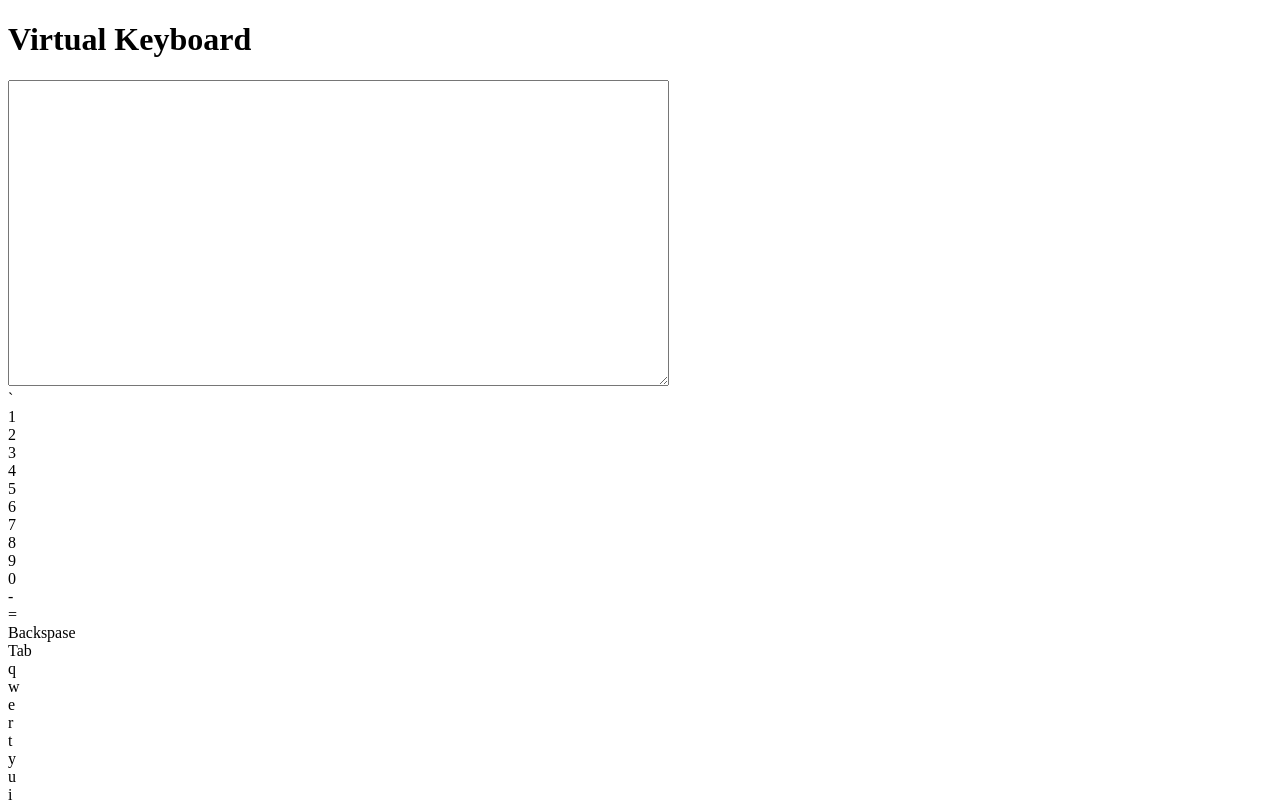
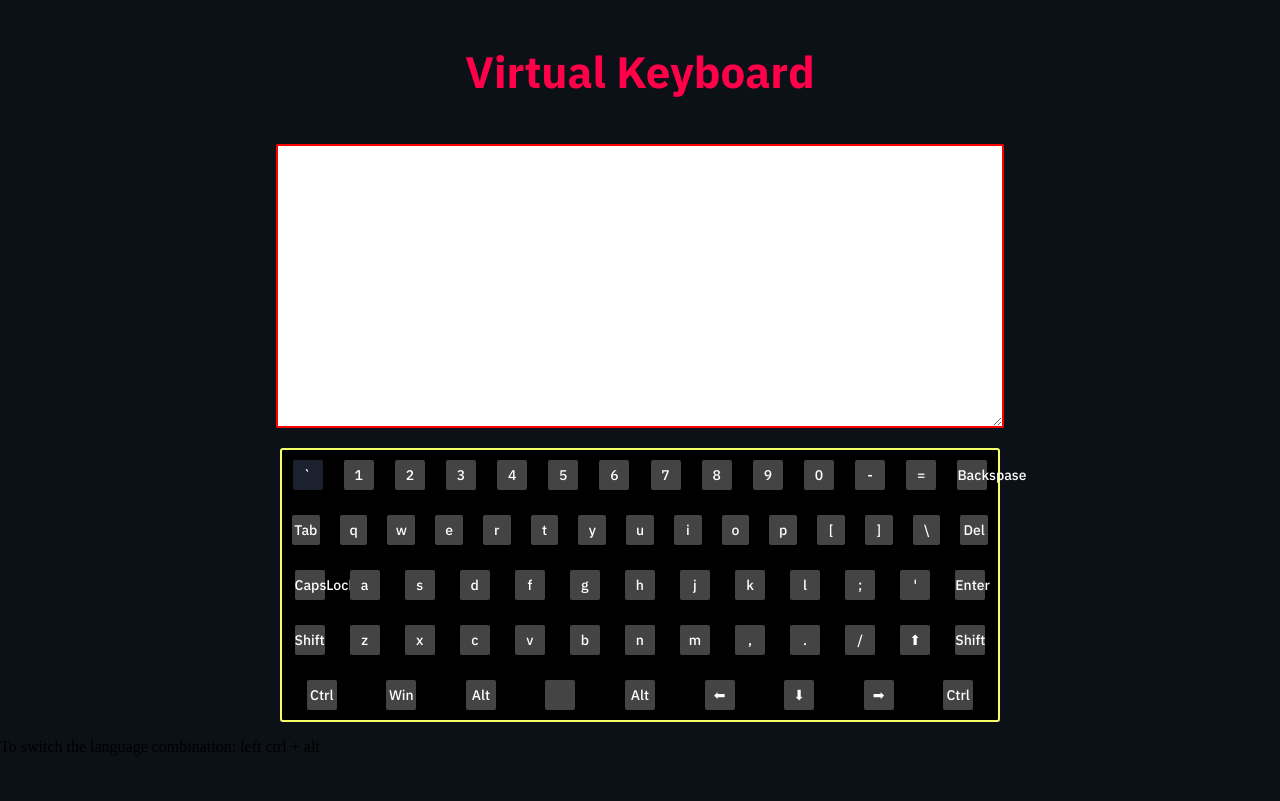
Before and after one commit to LInus1408/RSS-Virtual-Keyboard, a website built with webpack: page src/index.html in a window 1280 px wide. Shown: the top 801 px of the page. Built offline with nearby package versions, Linux system fonts and the light colour scheme.

Commit message:
feat: add styles to keyboard

```diff
--- /dev/null
+++ b/src/sass/abstracts/mixins.scss
@@ -0,0 +1,15 @@
+@mixin font($font-weight, $font-size, $line-height, $color) {
+  font-family: $font-family;
+  font-style: normal;
+  font-weight: $font-weight;
+  font-size: $font-size;
+  line-height: $line-height;
+  color: $color;
+}
+
+@mixin flex-block($justify-content, $flex-direction,$align-items) {
+  display: flex;
+  justify-content: $justify-content;
+  flex-direction: $flex-direction;
+  align-items: $align-items;
+}
--- /dev/null
+++ b/src/sass/abstracts/variables.scss
@@ -0,0 +1,9 @@
+$font-family: 'IBM Plex Sans', 'Arial', sans-serif;
+
+$bcgColor1: black;
+
+$color-font1: #ff0049;
+$color-font2: white;
+
+$color-border1: red;
+$color-border2: #f6ff68;
--- /dev/null
+++ b/src/sass/base/reset.scss
@@ -0,0 +1,12 @@
+* {
+  scroll-behavior: smooth;
+  transition: 0.3s;
+}
+
+a {
+  text-decoration: none;
+  color: inherit;
+}
+li {
+  list-style-type: none;
+}
--- /dev/null
+++ b/src/sass/components/buttons.scss
@@ -0,0 +1,13 @@
+.keyboard__key {
+  width: 30px;
+  height: 30px;
+  background-color: #444444;
+  text-align: center;
+  border-radius: 2px;
+  @include font(500, 14px, 30px, $color-font2);
+}
+
+
+.keyboard__key_special {
+  background-color: #1b212e;
+}
--- a/src/scripts/getKeyboard.js
+++ b/src/scripts/getKeyboard.js
@@ -13,7 +13,7 @@ function getKeyboard() {
   const keyboardScreen = document.createElement('textarea');
   keyboardScreen.className = "keyboard-Screen";
   keyboardScreen.setAttribute('name', 'screen');
-  keyboardScreen.setAttribute('rows', 20)
+  keyboardScreen.setAttribute('rows', 15)
   keyboardScreen.setAttribute('cols', 80)
   appKeyboard.append(keyboardScreen);
 
@@ -33,7 +33,7 @@ function getKeyboard() {
     } else if(i == 3) {
        keysNumbers = 13;
     } else if(i == 4) {
-       keysNumbers = 14;
+       keysNumbers = 13;
     } else if(i == 5) {
        keysNumbers = 9;
     }
@@ -46,6 +46,7 @@ function getKeyboard() {
 
   const keys = document.querySelectorAll('.keyboard__key');
 
+  keys[0].classList.add("keyboard__key_special")
   const descLangSwitch = document.createElement('p');
   descLangSwitch.className = "text-lang";
   descLangSwitch.innerHTML = 'To switch the language combination: left ctrl + alt'
@@ -54,6 +55,7 @@ function getKeyboard() {
   keys.forEach((item, index) => {
     item.innerHTML = ObjKeys.en[index]
   })
+
 }
 
   export {getKeyboard};
--- a/src/styles.scss
+++ b/src/styles.scss
@@ -1 +1,43 @@
-@import "./sass/abstracts/fonts.css";
+@import "~normalize.css";
+@import "./sass/base/fonts.css";
+@import "./sass/base/reset.scss";
+@import "./sass/abstracts/variables.scss";
+@import "./sass/abstracts/mixins.scss";
+@import "./sass/components/buttons.scss";
+
+
+body {
+  background-color: #0c1017;
+}
+.mainTitle {
+  text-align: center;
+  max-width: 500px;
+  margin: 50px auto;
+  @include font(700, 44px, 44px, $color-font1);
+}
+.app-keyboard {
+  max-width: 720px;
+  margin: auto;
+  @include flex-block(center, column, center);
+}
+.keyboard-Screen {
+  width: 100%;
+  border: 2px solid $color-border1;
+  border-radius: 2px;
+  margin-bottom: 20px;
+}
+.keyboard {
+  @include flex-block(center, column, center);
+  background-color: $bcgColor1;
+  width: 100%;
+  border: 2px solid #f6ff68;
+  border-radius: 3px;
+  padding: 10px;
+  gap: 25px;
+  box-sizing: border-box;
+}
+.keyboard_line {
+  @include flex-block(space-around, row, center);
+  width: 100%;
+  gap: 20px;
+}
```
Also changed, not shown: dist/index.html, dist/main.css, dist/main.js, dist/main.js.LICENSE.txt (added), dist/service-worker.js (deleted), src/sass/base/fonts.css (renamed from src/sass/abstracts/fonts.css), 1 other file.
